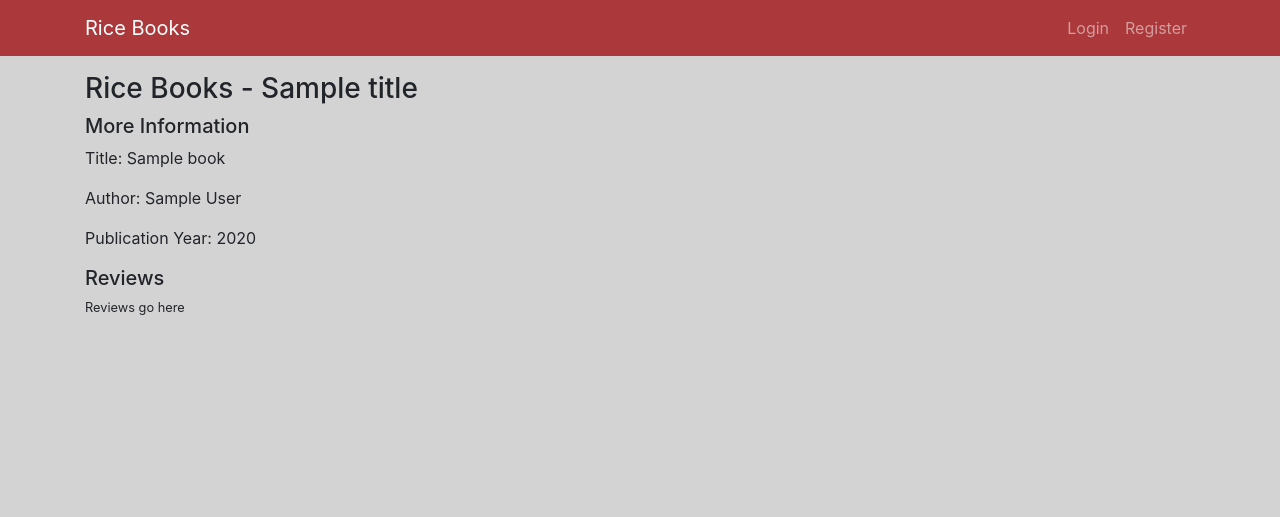
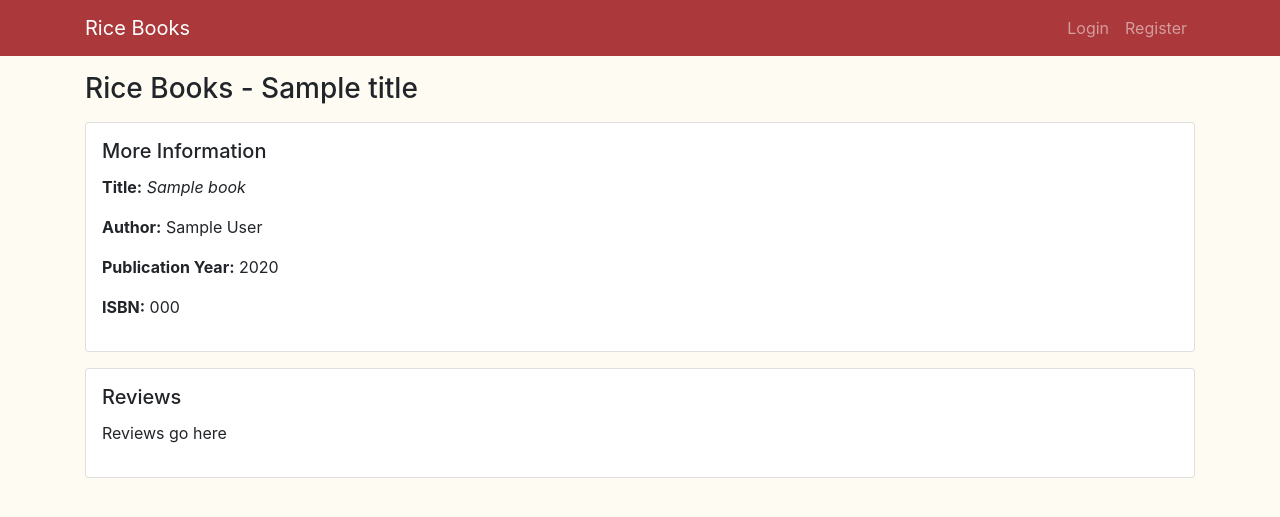
Before and after one commit to msmiki1218/c50web-project1, a Flask app: template templates/book.html in a window 1280 px wide. Shown: the top 517 px of the page. Run offline with Flask 2, Linux system fonts and the light colour scheme; the template is opened without the code that fills it: most values are stand-ins (such as "Sample title", 1, 10 or a date in 2020); some libraries are stand-ins or nearby versions.

Commit message:
updated and styled book.html

```diff
--- a/static/styles.css
+++ b/static/styles.css
@@ -1,5 +1,5 @@
 body {
-  background-color: #d3d3d3;
+  background-color: #fdfbf2;
 }
 
 .bg-nav-color {
--- a/static/styles.sass
+++ b/static/styles.sass
@@ -1,5 +1,5 @@
 $dark-color: #ab383a
-$light-color: #d3d3d3
+$light-color: #fdfbf2
 
 body
   background-color: $light-color
--- a/templates/book.html
+++ b/templates/book.html
@@ -1,9 +1,20 @@
 {% extends "layout.html" %}
 {% block body %}
-<h5>More Information</h5>
-<p>Title: {{ book.title }}</p>
-<p>Author: {{ book.author }}</p>
-<p>Publication Year: {{ book.year }}</p>
-<h5>Reviews</h5>
-<p class="small">Reviews go here</p>
+<div class="card my-3 p-3">
+  <h5 class="card-title">More Information</h5>
+  <div class="card-text">
+    <p><strong>Title:</strong> <em>{{ book.title }}</em></p>
+    <p><strong>Author:</strong> {{ book.author }}</p>
+    <p><strong>Publication Year:</strong> {{ book.year }}</p>
+    <p><strong>ISBN:</strong> {{ book.isbn }}</p>
+  </div>
+</div>
+<div class="card p-3">
+  <h5 class="card-title">Reviews</h5>
+  <div class="card-text">
+    <p>Reviews go here</p>
+  </div>
+</div>
+
+
 {% endblock %}
```
Also changed, not shown: 2 other files.
